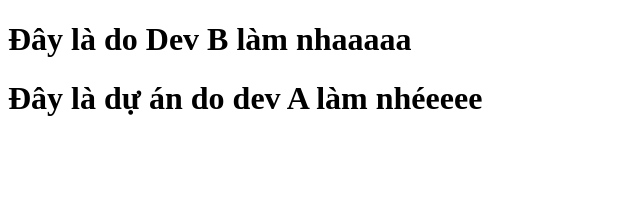
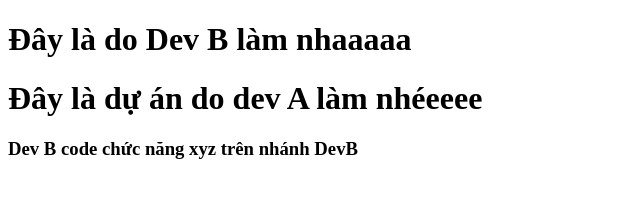
Before and after one commit to PhuscPhusc/dotnet05_project_training_git, a plain HTML site: page index.html in a window 1280 px wide. Shown: the whole page, without its empty margins (0-640 px from the left). Drawn offline with Linux system fonts and the light colour scheme.

Commit message:
version Dev B code chức năng trên nhánh DevB

```diff
--- a/index.html
+++ b/index.html
@@ -8,5 +8,6 @@
 <body>
     <h1>Đây là do Dev B làm nhaaaaa</h1>
     <h1>Đây là dự án do dev A làm nhéeeee</h1>
+    <h3>Dev B code chức năng xyz trên nhánh DevB</h3>
 </body>
 </html>
```
